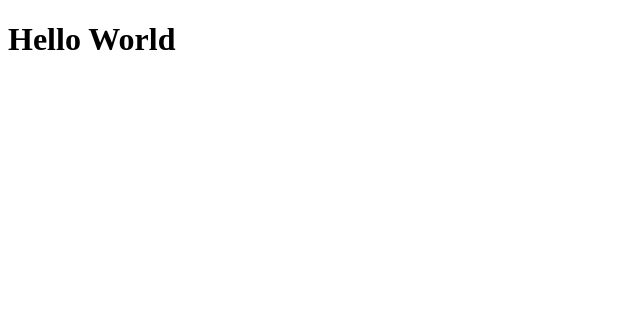
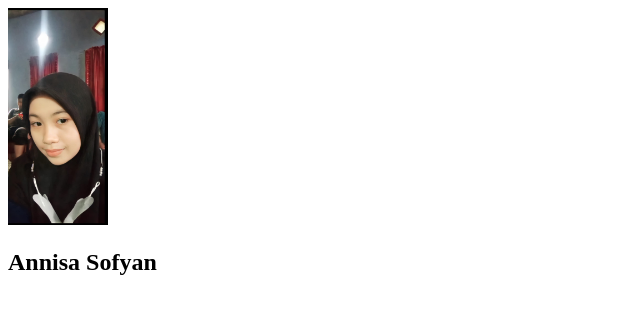
Before and after one commit to annisasofyan25/TP4_annisa, a plain HTML site: page index.html in a window 1280 px wide. Shown: the whole page, without its empty margins (0-640 px from the left). Drawn offline with Linux system fonts and the light colour scheme.

Commit message:
Changed Hello world with img and h2 to display simple profile data. Image file added in the folder images and used as resource in the img element in index.html file

```diff
--- a/index.html
+++ b/index.html
@@ -2,8 +2,10 @@
 <html>
     <head>
     </head>
-
     <body>
-        <h1> Hello World</h1>
+        <div>
+           <img src="nisa.cantik.jpeg" alt="profile image" width="100px" />
+           <h2>Annisa Sofyan</h2>
+        </div>
     </body>
 </html>
```
Also changed, not shown: nisa.cantik.jpeg (added).
